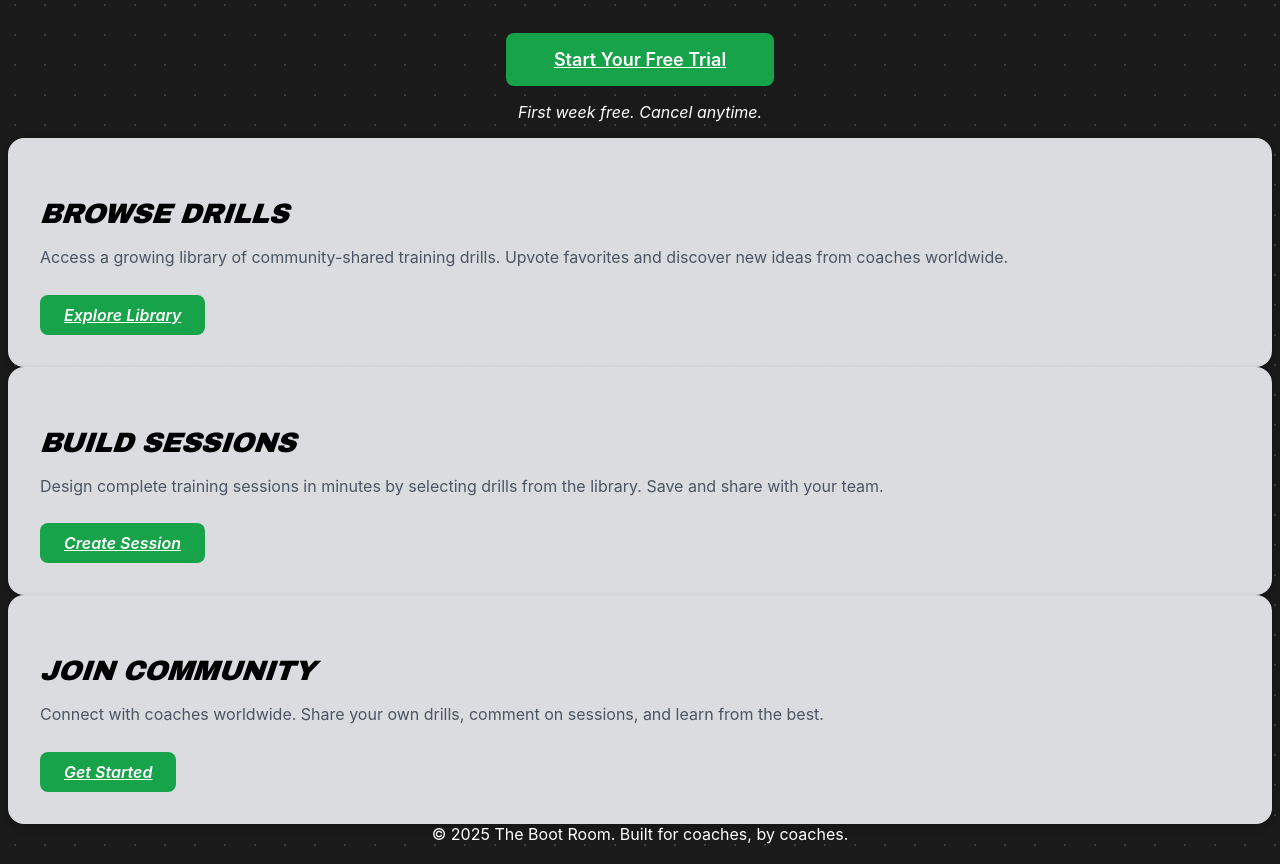
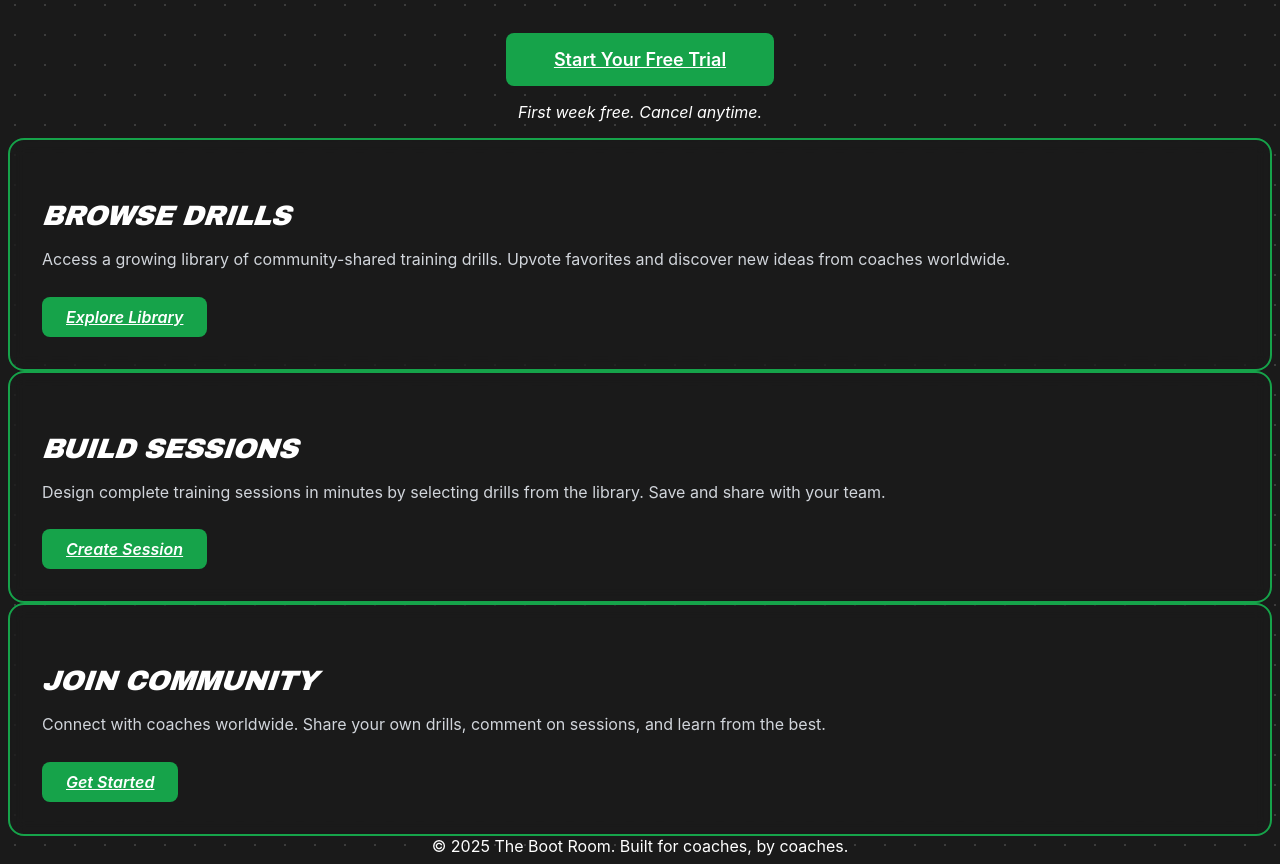
Before and after one commit to kellen-reid-sg/brapp, a Next.js app: page / in a window 1280 px wide. Shown: the part 460-1324 px from the top of the page. Built offline with nearby package versions, Linux system fonts and the light colour scheme.

Commit message:
Update feature cards: transparent bg with green borders and better spacing

```diff
--- a/app/page.js
+++ b/app/page.js
@@ -108,20 +108,21 @@ export default function HomePage() {
         </div>
 
         {/* Feature Cards */}
-        <div className="grid grid-cols-1 md:grid-cols-2 lg:grid-cols-3 gap-6 max-w-7xl w-full px-4">
+        <div className="grid grid-cols-1 md:grid-cols-2 lg:grid-cols-3 gap-8 max-w-7xl w-full px-4">
           {/* Browse Drills Card */}
           <div style={{
-            backgroundColor: 'rgba(229, 231, 235, 0.95)',
+            backgroundColor: 'transparent',
+            border: '2px solid #16a34a',
             borderRadius: '16px',
             padding: '32px',
-            boxShadow: '0 4px 8px rgba(0,0,0,0.2)'
+            backdropFilter: 'blur(8px)'
           }}>
             <h3 style={{
               fontFamily: '"Arial Black", "Helvetica Neue", sans-serif',
               fontSize: '1.75rem',
               fontWeight: '900',
               fontStyle: 'italic',
-              color: 'black',
+              color: 'white',
               textTransform: 'uppercase',
               marginBottom: '16px',
               transform: 'skew(-5deg)',
@@ -129,7 +130,7 @@ export default function HomePage() {
             }}>
               BROWSE DRILLS
             </h3>
-            <p style={{ color: '#4b5563', marginBottom: '24px', lineHeight: '1.6' }}>
+            <p style={{ color: '#d1d5db', marginBottom: '24px', lineHeight: '1.6' }}>
               Access a growing library of community-shared training drills.
               Upvote favorites and discover new ideas from coaches worldwide.
             </p>
@@ -153,17 +154,18 @@ export default function HomePage() {
 
           {/* Build Sessions Card */}
           <div style={{
-            backgroundColor: 'rgba(229, 231, 235, 0.95)',
+            backgroundColor: 'transparent',
+            border: '2px solid #16a34a',
             borderRadius: '16px',
             padding: '32px',
-            boxShadow: '0 4px 8px rgba(0,0,0,0.2)'
+            backdropFilter: 'blur(8px)'
           }}>
             <h3 style={{
               fontFamily: '"Arial Black", "Helvetica Neue", sans-serif',
               fontSize: '1.75rem',
               fontWeight: '900',
               fontStyle: 'italic',
-              color: 'black',
+              color: 'white',
               textTransform: 'uppercase',
               marginBottom: '16px',
               transform: 'skew(-5deg)',
@@ -171,7 +173,7 @@ export default function HomePage() {
             }}>
               BUILD SESSIONS
             </h3>
-            <p style={{ color: '#4b5563', marginBottom: '24px', lineHeight: '1.6' }}>
+            <p style={{ color: '#d1d5db', marginBottom: '24px', lineHeight: '1.6' }}>
               Design complete training sessions in minutes by selecting drills
               from the library. Save and share with your team.
             </p>
@@ -195,17 +197,18 @@ export default function HomePage() {
 
           {/* Community Card */}
           <div style={{
-            backgroundColor: 'rgba(229, 231, 235, 0.95)',
+            backgroundColor: 'transparent',
+            border: '2px solid #16a34a',
             borderRadius: '16px',
             padding: '32px',
-            boxShadow: '0 4px 8px rgba(0,0,0,0.2)'
+            backdropFilter: 'blur(8px)'
           }}>
             <h3 style={{
               fontFamily: '"Arial Black", "Helvetica Neue", sans-serif',
               fontSize: '1.75rem',
               fontWeight: '900',
               fontStyle: 'italic',
-              color: 'black',
+              color: 'white',
               textTransform: 'uppercase',
               marginBottom: '16px',
               transform: 'skew(-5deg)',
@@ -213,7 +216,7 @@ export default function HomePage() {
             }}>
               JOIN COMMUNITY
             </h3>
-            <p style={{ color: '#4b5563', marginBottom: '24px', lineHeight: '1.6' }}>
+            <p style={{ color: '#d1d5db', marginBottom: '24px', lineHeight: '1.6' }}>
               Connect with coaches worldwide. Share your own drills,
               comment on sessions, and learn from the best.
             </p>
```
